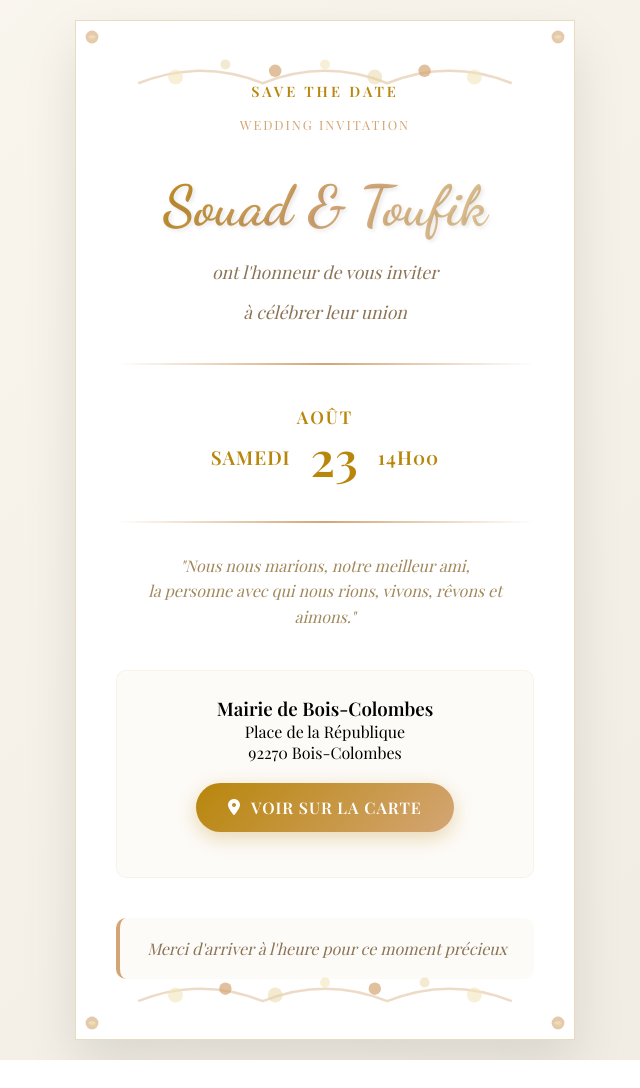
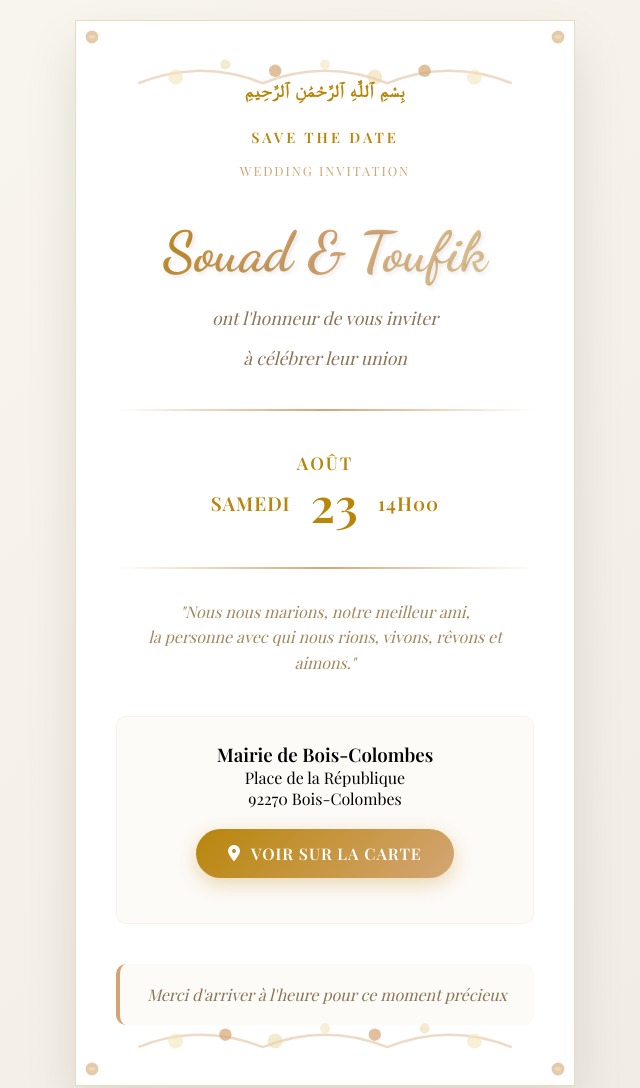
Before and after one commit to id2fik/Toufik-Souad-wedding, a plain HTML site: page index.html in a window 1280 px wide. Shown: the top 1088 px of the page, without its empty margins (315-955 px from the left). Before the commit the page ends 1060 px from the top, so only its background shows below. Drawn offline with nearby package versions, Linux system fonts and the light colour scheme; a web font is replaced by a local one.

Commit message:
Adding bismillah

```diff
--- a/index.html
+++ b/index.html
@@ -91,6 +91,17 @@
             position: relative;
             z-index: 1;
             padding: 60px 40px;
+        }
+
+        .basmala {
+            font-size: 1.1em;
+            color: #b8860b;
+            margin-bottom: 25px;
+            font-weight: 600;
+            direction: rtl;
+            text-align: center;
+            font-family: 'Times New Roman', serif;
+            letter-spacing: 1px;
         }
 
         .save-date-header {
@@ -298,6 +309,10 @@
         <div class="bottom-decoration"></div>
 
         <div class="content">
+            <div class="basmala">
+                بِسْمِ ٱللَّٰهِ ٱلرَّحْمَٰنِ ٱلرَّحِيمِ
+            </div>
+
             <div class="save-date-header">Save the Date</div>
             <div class="wedding-invitation">Wedding Invitation</div>
 
```
